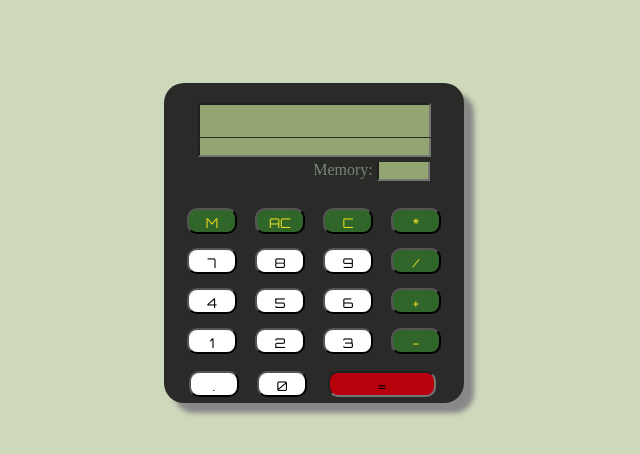
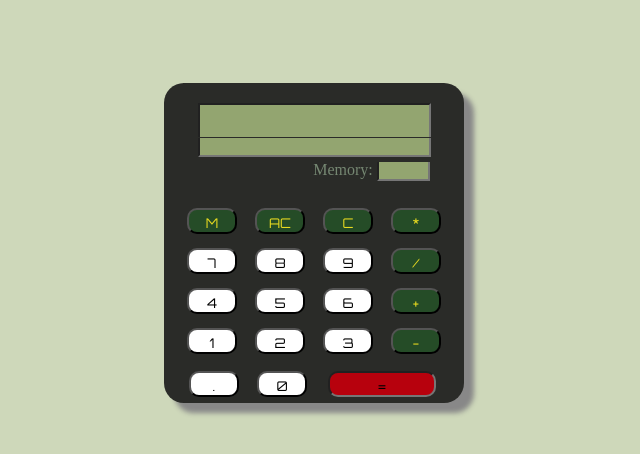
Before and after one commit to Cameron-Grams/Calculator, a plain HTML site: page index.html in a window 1280 px wide. Shown: the whole page, without its empty margins (326-966 px from the left). Drawn offline with Linux system fonts and the light colour scheme.

Commit message:
finalize

```diff
--- a/styles.css
+++ b/styles.css
@@ -62,7 +62,7 @@ body {
 }
 
 .operation {
-  background-color: #306629;
+  background-color: #254c27;
   color: #e8da20;
 }
 
```
Also changed, not shown: 2 other files.
